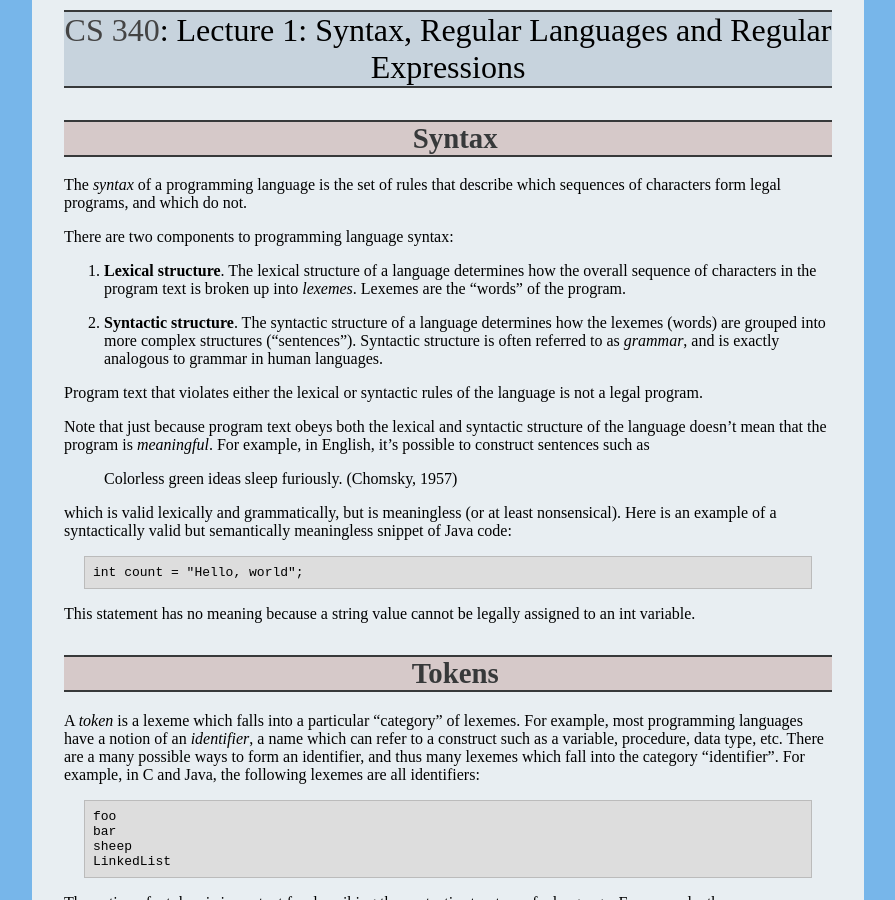
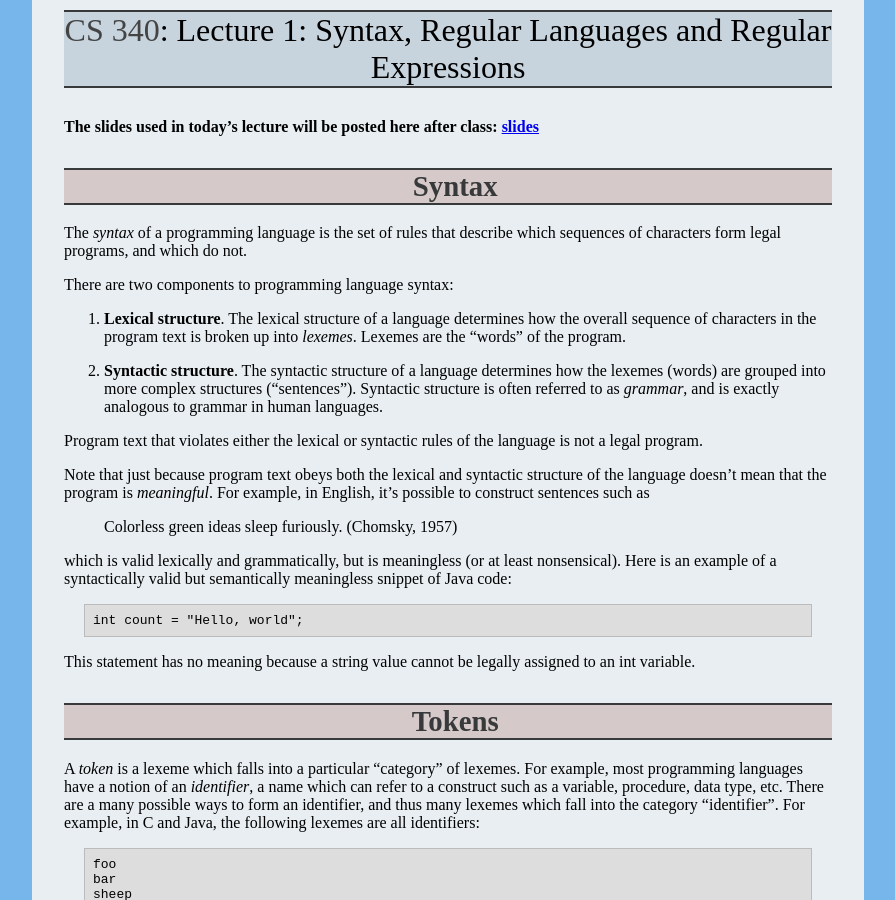
Before and after one commit to ycpcs/cs340-fall2026, a Jekyll site: the page built from lectures/lecture01.md, in a window 1280 px wide and 900 px high. Shown: the whole window, without its empty margins (192-1087 px from the left). Built offline with Jekyll 4.4.1, drawn with Linux system fonts in a browser that asks for light colours.

Commit message:
Update lecture01.md

```diff
--- a/lectures/lecture01.md
+++ b/lectures/lecture01.md
@@ -2,6 +2,8 @@
 layout: default
 title: "Lecture 1: Syntax, Regular Languages and Regular Expressions"
 ---
+
+**The slides used in today's lecture will be posted here after class: [slides](slides/L1.pdf)**
 
 Syntax
 ======
```
